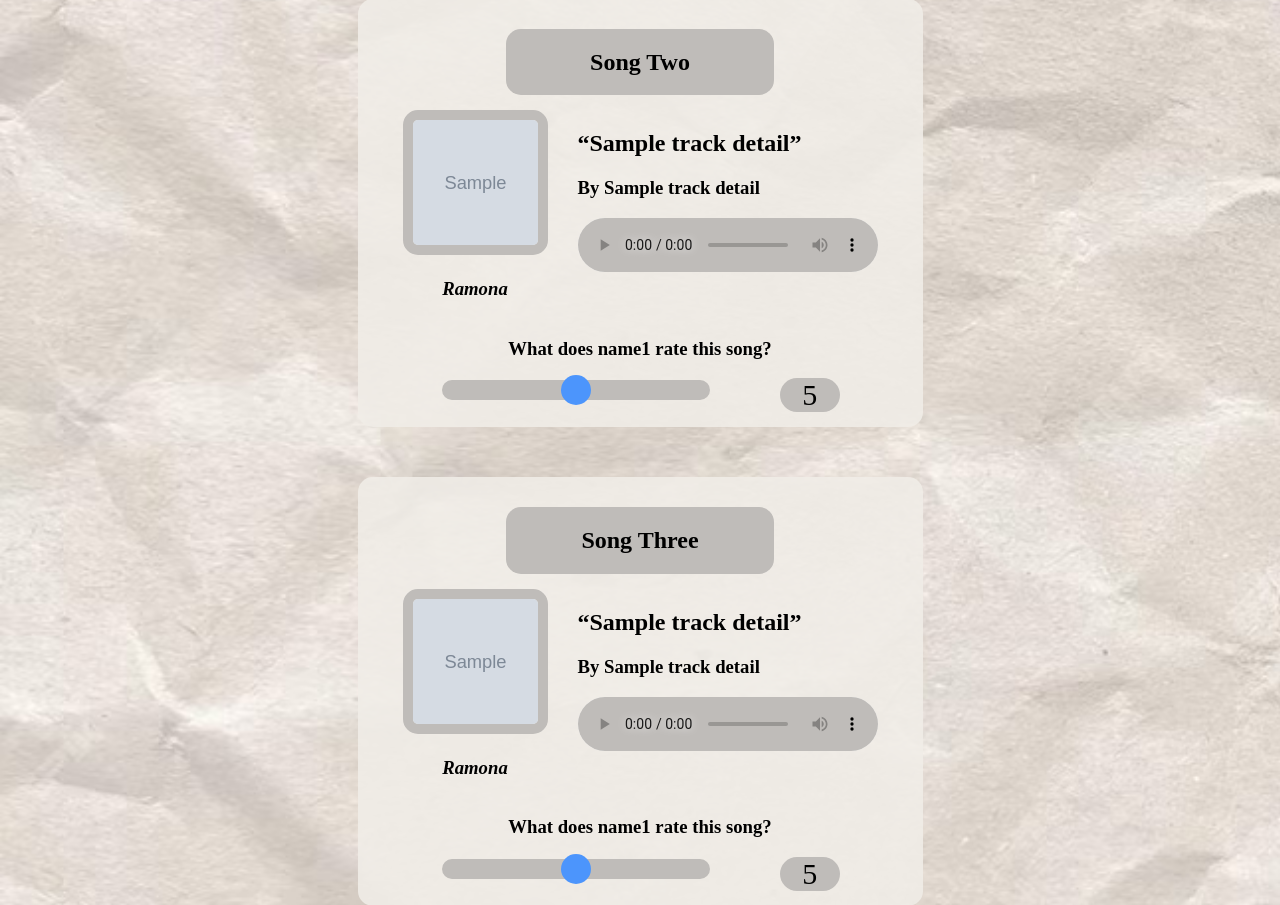
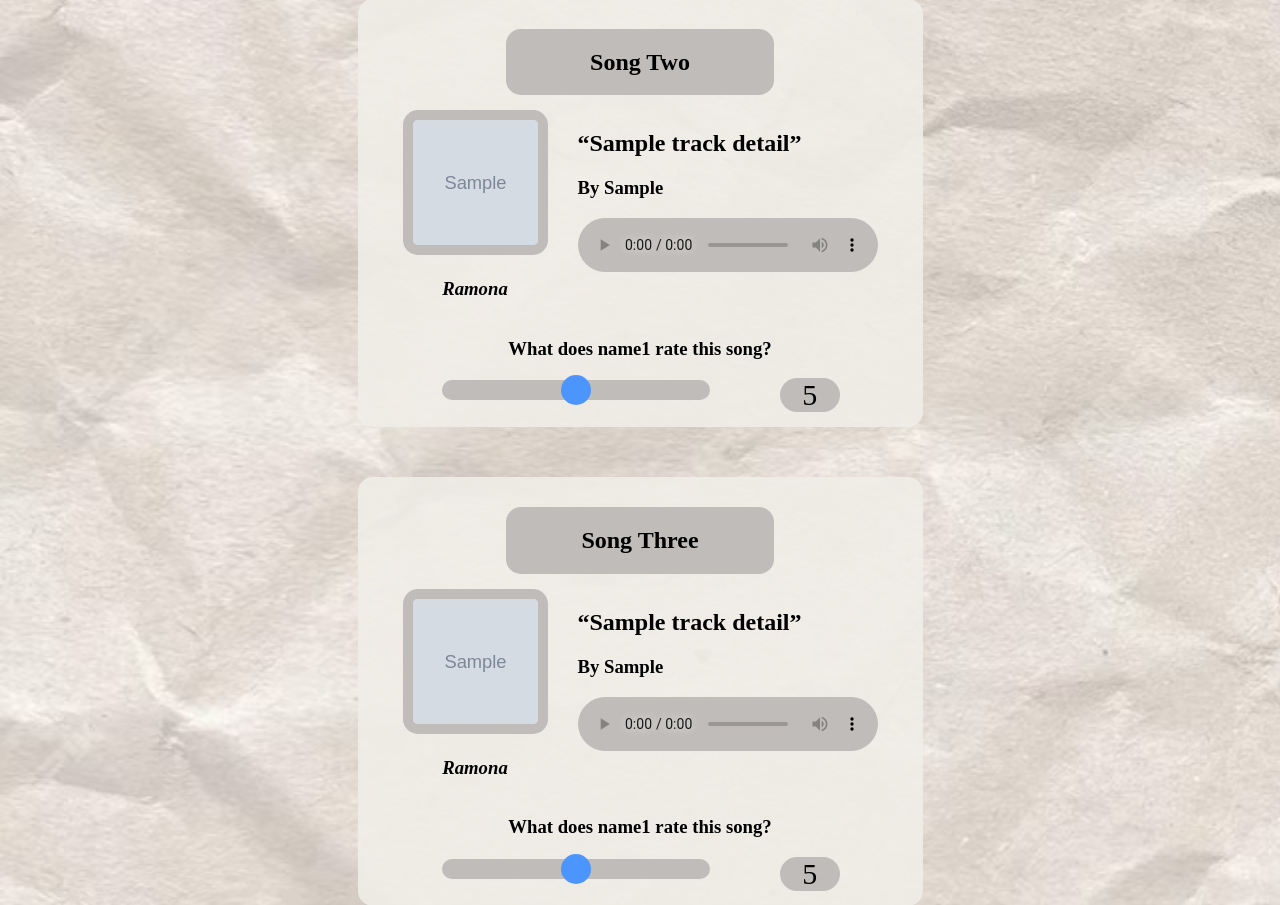
Before and after one commit to andrewhuang2019/SongGame, a Flask app: template python/templates/game.html in a window 1280 px wide. Shown: the part 633-1538 px from the top of the page. Run offline with Flask 3, Linux system fonts and the light colour scheme; the template is opened without the code that fills it: most values are stand-ins (such as "Sample title", 1, 10 or a date in 2020); grey boxes marked "Sample" are stand-in pictures.

Commit message:
Fixed naming issue
Fixed the naming issue with the variables

```diff
--- a/python/templates/game.html
+++ b/python/templates/game.html
@@ -56,7 +56,7 @@
             <div id="song-info">
                 <div id="songname-artists">
                     <h2><q>{{track_details[1].song_name}}</q></h2>
-                    <h3>By {{track_details[1].artist_name}}</h3>
+                    <h3>By {{track_details[1].song_artist}}</h3>
                 </div>
                 <div id="audio-container">
                     <audio id="game-audio" class="audio" controls src="{{track_details[1].preview_url}}"></audio>
@@ -84,7 +84,7 @@
             <div id="song-info">
                 <div id="songname-artists">
                     <h2><q>{{track_details[2].song_name}}</q></h2>
-                    <h3>By {{track_details[2].artist_name}}</h3>
+                    <h3>By {{track_details[2].song_artist}}</h3>
                 </div>
                 <div id="audio-container">
                     <audio id="game-audio" class="audio" controls src="{{track_details[2].preview_url}}"></audio>
```
